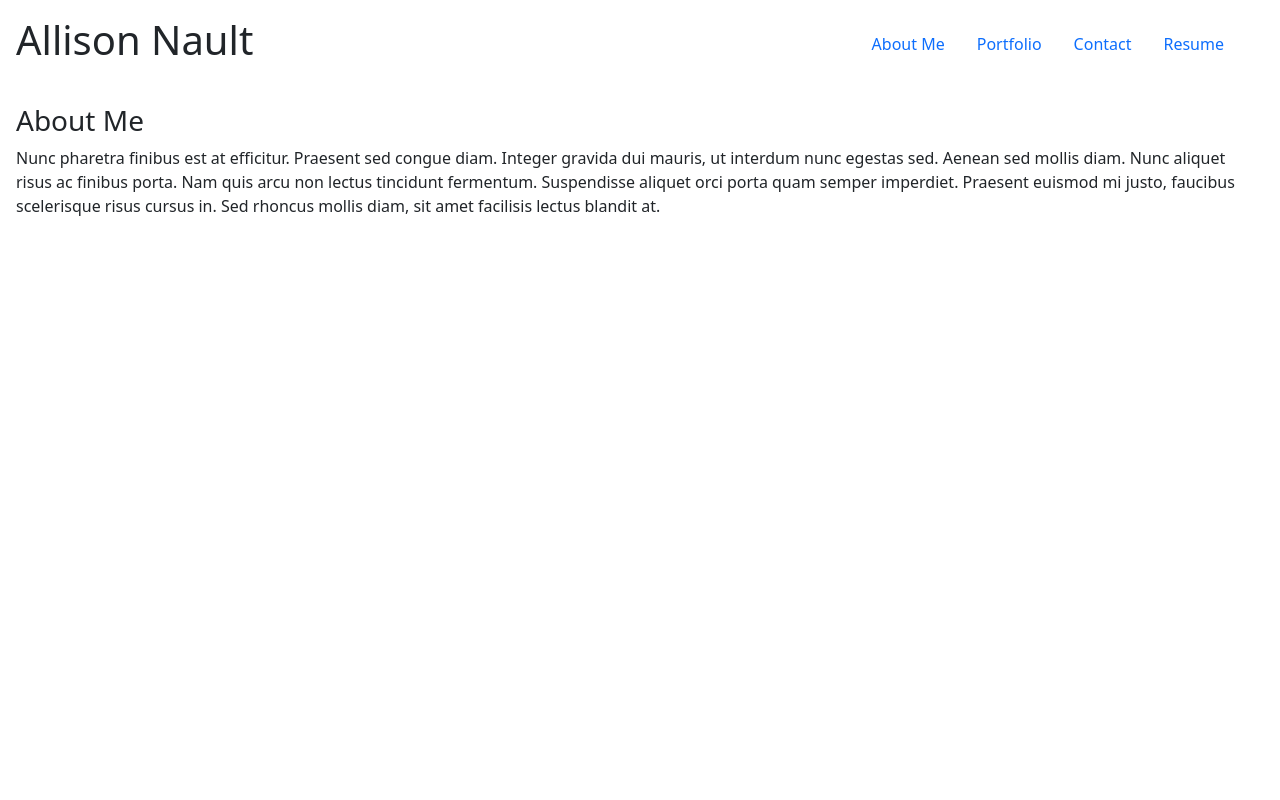
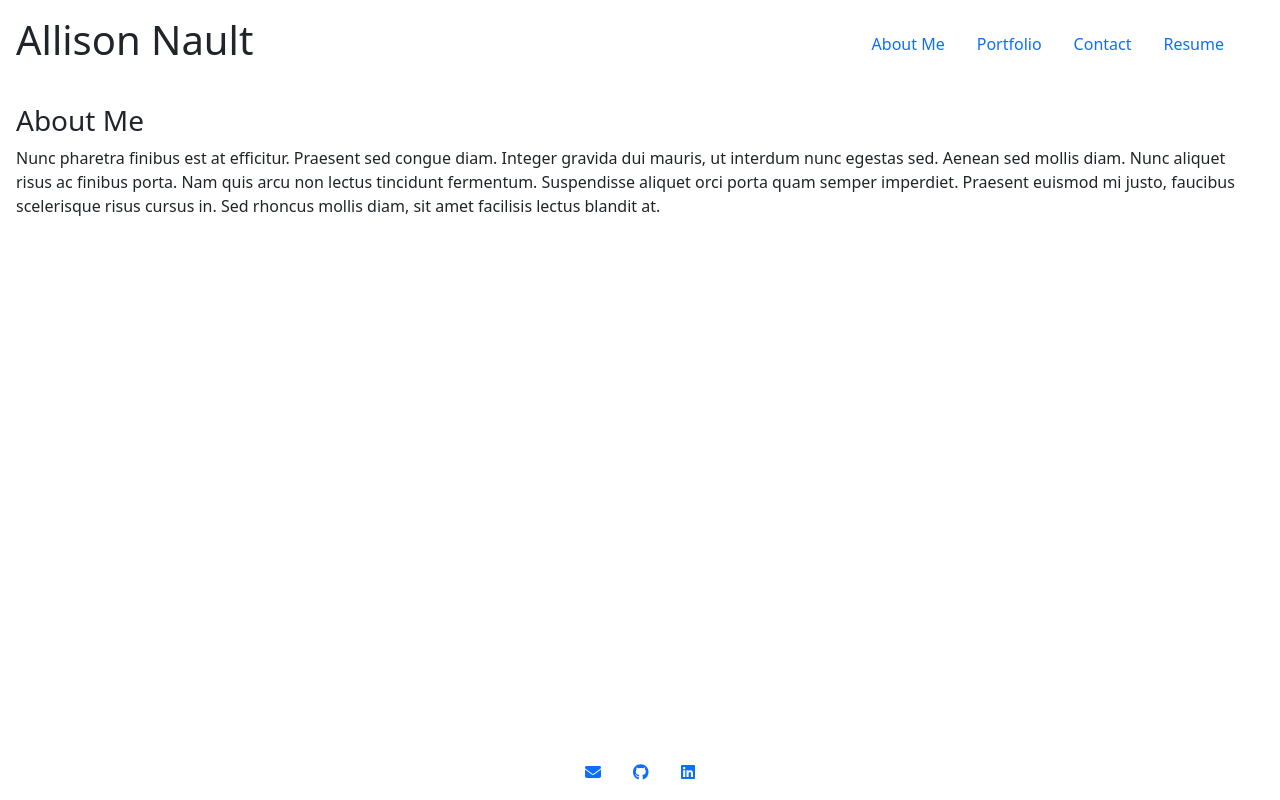
Before and after one commit to allisonnault/React-Portfolio, a React (Create React App) app in the folder my-portfolio/: page / in a window 1280 px wide. Built offline with nearby package versions, Linux system fonts and the light colour scheme.

Commit message:
added icons to footer

```diff
--- a/my-portfolio/package.json
+++ b/my-portfolio/package.json
@@ -3,6 +3,10 @@
   "version": "0.1.0",
   "private": true,
   "dependencies": {
+    "@fortawesome/fontawesome-svg-core": "^6.4.0",
+    "@fortawesome/free-brands-svg-icons": "^6.4.0",
+    "@fortawesome/free-solid-svg-icons": "^6.4.0",
+    "@fortawesome/react-fontawesome": "^0.2.0",
     "@testing-library/jest-dom": "^5.16.5",
     "@testing-library/react": "^13.4.0",
     "@testing-library/user-event": "^13.5.0",
--- a/my-portfolio/src/components/pages/Contact.js
+++ b/my-portfolio/src/components/pages/Contact.js
@@ -47,12 +47,13 @@ export default function Contact() {
     }
 
     return (
-        <div className='p-3 col-6'>
+        <div className="row justify-content-center">
+            <div className='p-3 col-9 col-sm-6'>
                 <h3>Contact Me:</h3>
                 <div className='card p-3 shadow'>
                     <form className='form'>
                         <div class="mb-3">
-                    <label for="name" class="form-label">Name</label>
+                            <label for="name" class="form-label">Name:</label>
                             <input
                                 value={name}
                                 name="name"
@@ -62,7 +63,7 @@ export default function Contact() {
                             />
                         </div>
                         <div class="mb-3">
-                    <label for="email" class="form-label">Email</label>
+                            <label for="email" class="form-label">Email:</label>
                             <input
                                 value={email}
                                 name="email"
@@ -72,7 +73,7 @@ export default function Contact() {
                             />
                         </div>
                         <div class="mb-3">
-                    <label for="message" class="form-label">Message</label>
+                            <label for="message" class="form-label">Message:</label>
                             <textarea
                                 value={message}
                                 name="message"
@@ -81,7 +82,7 @@ export default function Contact() {
                                 className="form-control"
                             />
                         </div>
-                <button type="submit" onClick={handleFormSubmit} className="btn btn-primary">Submit</button>
+                        <button type="button" onClick={handleFormSubmit} className="btn btn-primary">Send</button>
                     </form>
                     {errorMessage && (
                         <div className="p-3">
@@ -90,5 +91,6 @@ export default function Contact() {
                     )}
                 </div>
             </div>
+        </div>
     );
 }
--- a/my-portfolio/src/index.js
+++ b/my-portfolio/src/index.js
@@ -3,11 +3,39 @@ import ReactDOM from 'react-dom/client';
 import App from './App';
 import reportWebVitals from './reportWebVitals';
 import 'bootstrap/dist/css/bootstrap.min.css';
+import { FontAwesomeIcon } from '@fortawesome/react-fontawesome';
+import { faEnvelope } from '@fortawesome/free-solid-svg-icons';
+import { faLinkedin, faGithub } from '@fortawesome/free-brands-svg-icons';
+
+const mailIcon = <FontAwesomeIcon icon={faEnvelope} />
+const gitHub = <FontAwesomeIcon icon={faGithub} />
+const linkedIn = <FontAwesomeIcon icon={faLinkedin} />
 
 const root = ReactDOM.createRoot(document.getElementById('root'));
 root.render(
   <React.StrictMode>
     <App />
+    <footer className="fixed-bottom">
+      <div>
+        <ul className='nav justify-content-center'>
+          <li className='nav-item p-3'>
+            <a href="mailto: allisonrnault@gmail.com" target="_blank">
+              {mailIcon}
+            </a>
+          </li>
+          <li className='nav-item p-3'>
+            <a href="https://github.com/allisonnault" target="_blank">
+              {gitHub}
+            </a>
+          </li>
+          <li className='nav-item p-3'>
+            <a href="https://www.linkedin.com/in/allison-nault-b64354246/" target="_blank">
+              {linkedIn}
+            </a>
+          </li>
+        </ul>
+      </div>
+    </footer>
   </React.StrictMode>
 );
 
```
Also changed, not shown: 1 other file (tests, documents, lock files or other folders). Lines whose indentation alone changed are shown as unchanged.
